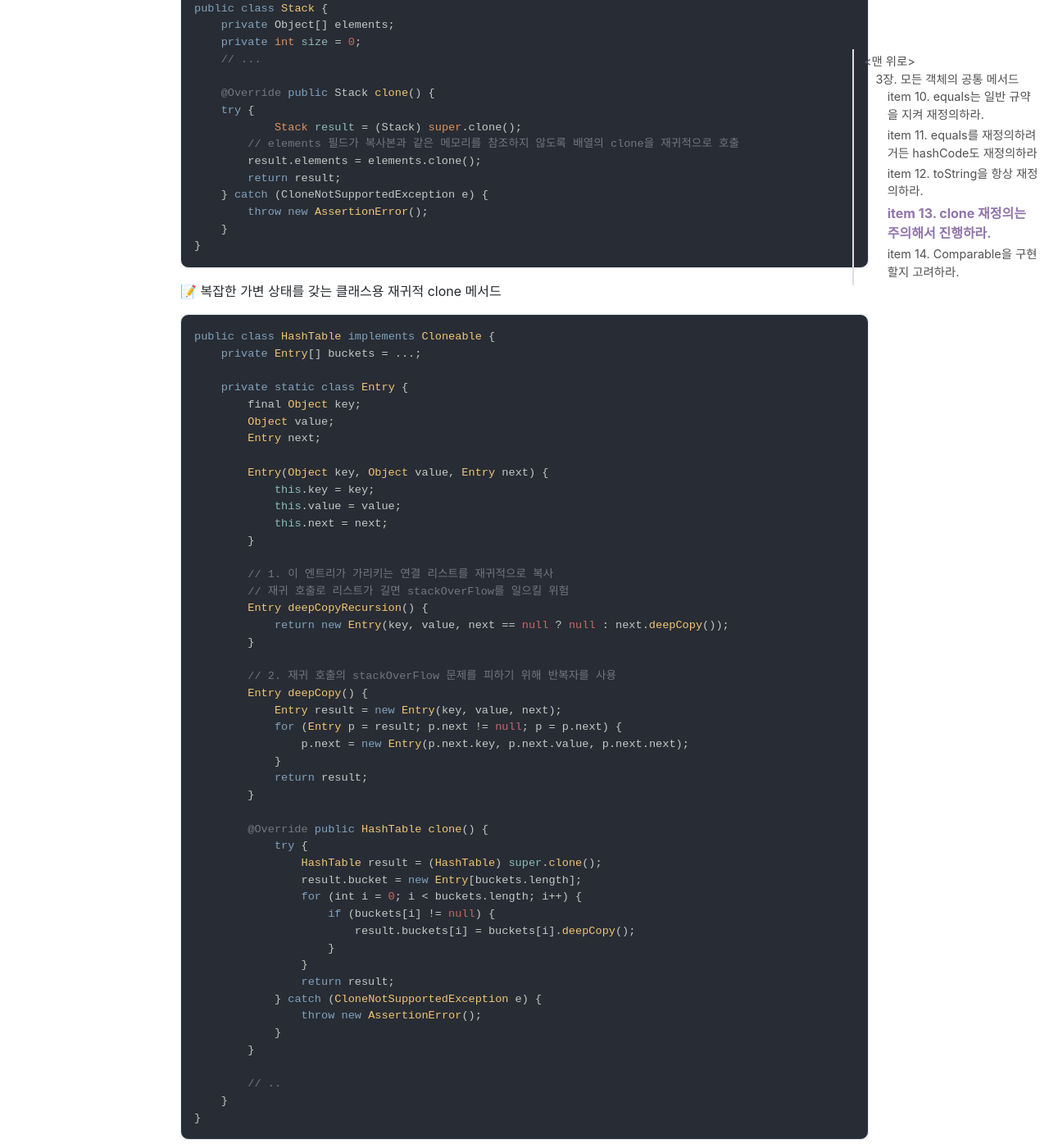
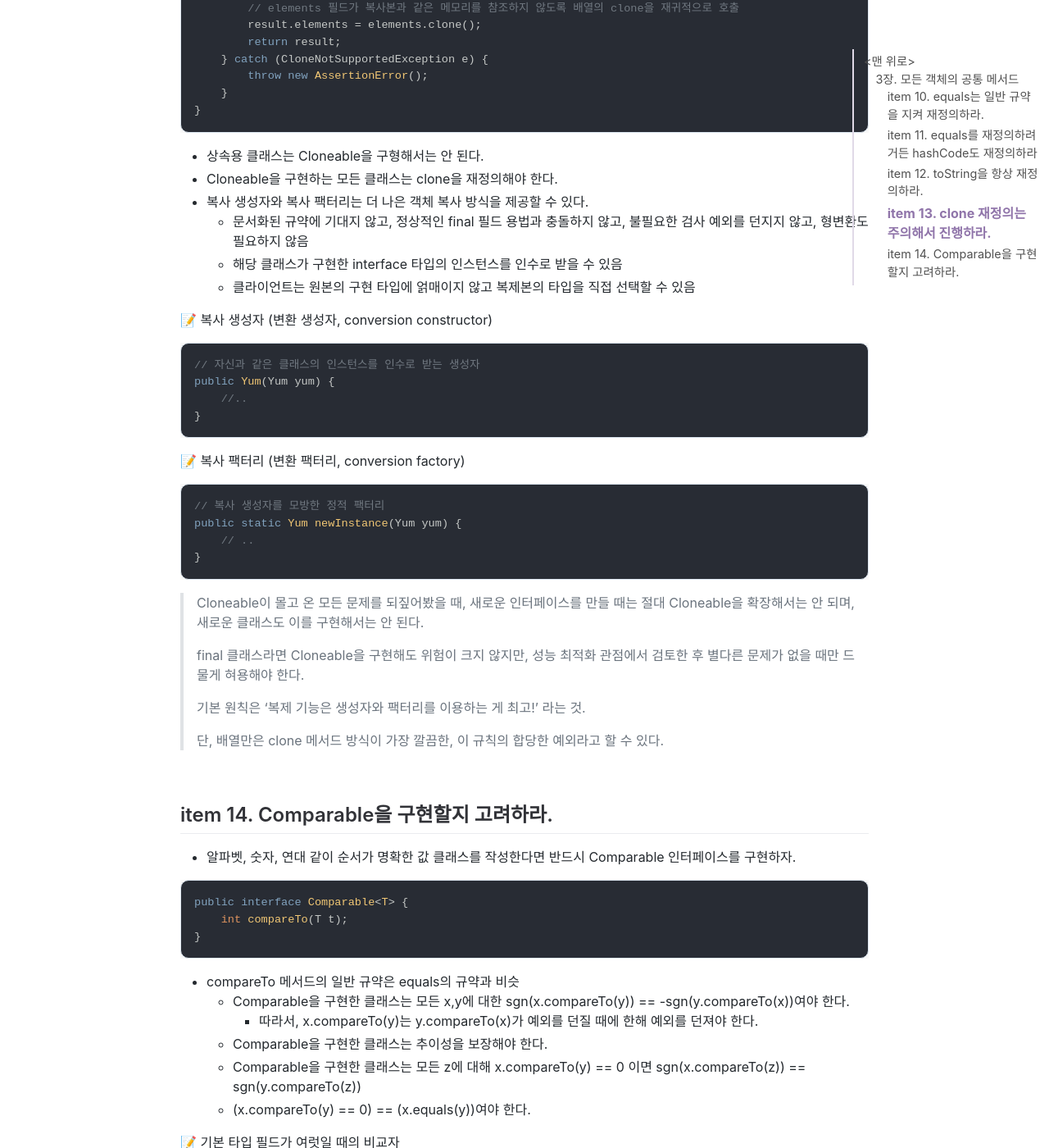
Before and after one commit to jihunparkme/jihunparkme.github.io, a Jekyll site: the page built from _posts/2023-04-22-Effective-Java-모든-객체의-공통-메서드.md, in a window 1280 px wide and 1400 px high, scrolled down 5871 px. Shown: the whole window at 82% size. Built offline with Jekyll 4.4.1, drawn with Linux system fonts in a browser that asks for light colours; nearby versions of some CDN libraries; comment, search, counter and statistics services are not loaded; some of the changed text lies outside the part shown.

Commit message:
[EJ] item 13. clone 재정의는 주의해서 진행하라.

````diff
--- a/_posts/2023-04-22-Effective-Java-모든-객체의-공통-메서드.md
+++ b/_posts/2023-04-22-Effective-Java-모든-객체의-공통-메서드.md
@@ -208,20 +208,17 @@
 
 ## item 13. clone 재정의는 주의해서 진행하라.
 
-- Cloneable을 구현한 클래스의 인스턴스에서 clone을 호출하면 그 객체의 필드들을 하나하나 복사한 객체를 반환하며, 그렇지 않은 클래스의 인스턴스에서 호출하면 CloneNotSupportedException을 던진다.
+- Cloneable을 구현한 클래스는 clone 메서드를 public으로 제공하며, 사용자는 당연히 복제가 제대로 이뤄지리라 기대하지만, 깨지기 쉽고, 위험하고, 모순적인 매커니즘이 탄생한다..
 
 📝 가변 상태를 참조하지 않는 클래스용 clone 메서드
 
 ```java
-public final class PhoneNumber implements Cloneable {
-    // ...
-    @Override public PhoneNumber clone() {
-        try {
-            // 재정의한 메서드의 반환 타입은 상위 클래스의 메서드가 반환하는 타입의 하위 타입일 수 있다.
-            return (PhoneNumber) super.clone();
-        } catch (CloneNotSupportedException e) {
-            throw new AssertionError();  // 일어날 수 없는 일이다.
-        }
+@Override public PhoneNumber clone() {
+    try {
+        // 재정의한 메서드의 반환 타입은 상위 클래스의 메서드가 반환하는 타입의 하위 타입일 수 있다.
+        return (PhoneNumber) super.clone();
+    } catch (CloneNotSupportedException e) {
+        throw new AssertionError();  // 일어날 수 없는 일이다.
     }
 }
 ```
@@ -232,14 +229,9 @@
 📝 가변 상태를 참조하는 클래스용 clone 메서드
 
 ```java
-public class Stack {
-    private Object[] elements;
-    private int size = 0;
-    // ...
-
-    @Override public Stack clone() {
+@Override public Stack clone() {
     try {
-	    Stack result = (Stack) super.clone();
+        Stack result = (Stack) super.clone();
         // elements 필드가 복사본과 같은 메모리를 참조하지 않도록 배열의 clone을 재귀적으로 호출
         result.elements = elements.clone();
         return result;
@@ -249,62 +241,10 @@
 }
 ```
 
-📝 복잡한 가변 상태를 갖는 클래스용 재귀적 clone 메서드
-
-```java
-public class HashTable implements Cloneable {
-    private Entry[] buckets = ...;
-
-    private static class Entry {
-        final Object key;
-        Object value;
-        Entry next;
-
-        Entry(Object key, Object value, Entry next) {
-            this.key = key;
-            this.value = value;
-            this.next = next;
-        }
-
-        // 1. 이 엔트리가 가리키는 연결 리스트를 재귀적으로 복사
-        // 재귀 호출로 리스트가 길면 stackOverFlow를 일으킬 위험
-        Entry deepCopyRecursion() {
-            return new Entry(key, value, next == null ? null : next.deepCopy());
-        }
-
-        // 2. 재귀 호출의 stackOverFlow 문제를 피하기 위해 반복자를 사용
-        Entry deepCopy() {
-            Entry result = new Entry(key, value, next);
-            for (Entry p = result; p.next != null; p = p.next) {
-                p.next = new Entry(p.next.key, p.next.value, p.next.next);
-            }
-            return result;
-        }
-
-        @Override public HashTable clone() {
-            try {
-                HashTable result = (HashTable) super.clone();
-                result.bucket = new Entry[buckets.length];
-                for (int i = 0; i < buckets.length; i++) {
-                    if (buckets[i] != null) {
-                        result.buckets[i] = buckets[i].deepCopy();
-                    }
-                }
-                return result;
-            } catch (CloneNotSupportedException e) {
-                throw new AssertionError();
-            }
-        }
-
-        // ..
-    }
-}
-```
-
+- 상속용 클래스는 Cloneable을 구형해서는 안 된다.
 - Cloneable을 구현하는 모든 클래스는 clone을 재정의해야 한다.
 - 복사 생성자와 복사 팩터리는 더 나은 객체 복사 방식을 제공할 수 있다.
-  - 장점.
-  - 문서화된 규약에 기대지 않고, 정상적인 final 필드 용법과 충돌하지 않고, 불필요한 검사 예외를 던지지 않고, 형변환도 필요하지 않고, ...
+  - 문서화된 규약에 기대지 않고, 정상적인 final 필드 용법과 충돌하지 않고, 불필요한 검사 예외를 던지지 않고, 형변환도 필요하지 않음
   - 해당 클래스가 구현한 interface 타입의 인스턴스를 인수로 받을 수 있음
   - 클라이언트는 원본의 구현 타입에 얽매이지 않고 복제본의 타입을 직접 선택할 수 있음
 
````
Also changed, not shown: other parts of _posts/2023-04-22-Effective-Java-모든-객체의-공통-메서드.md (+5 -3 lines).
